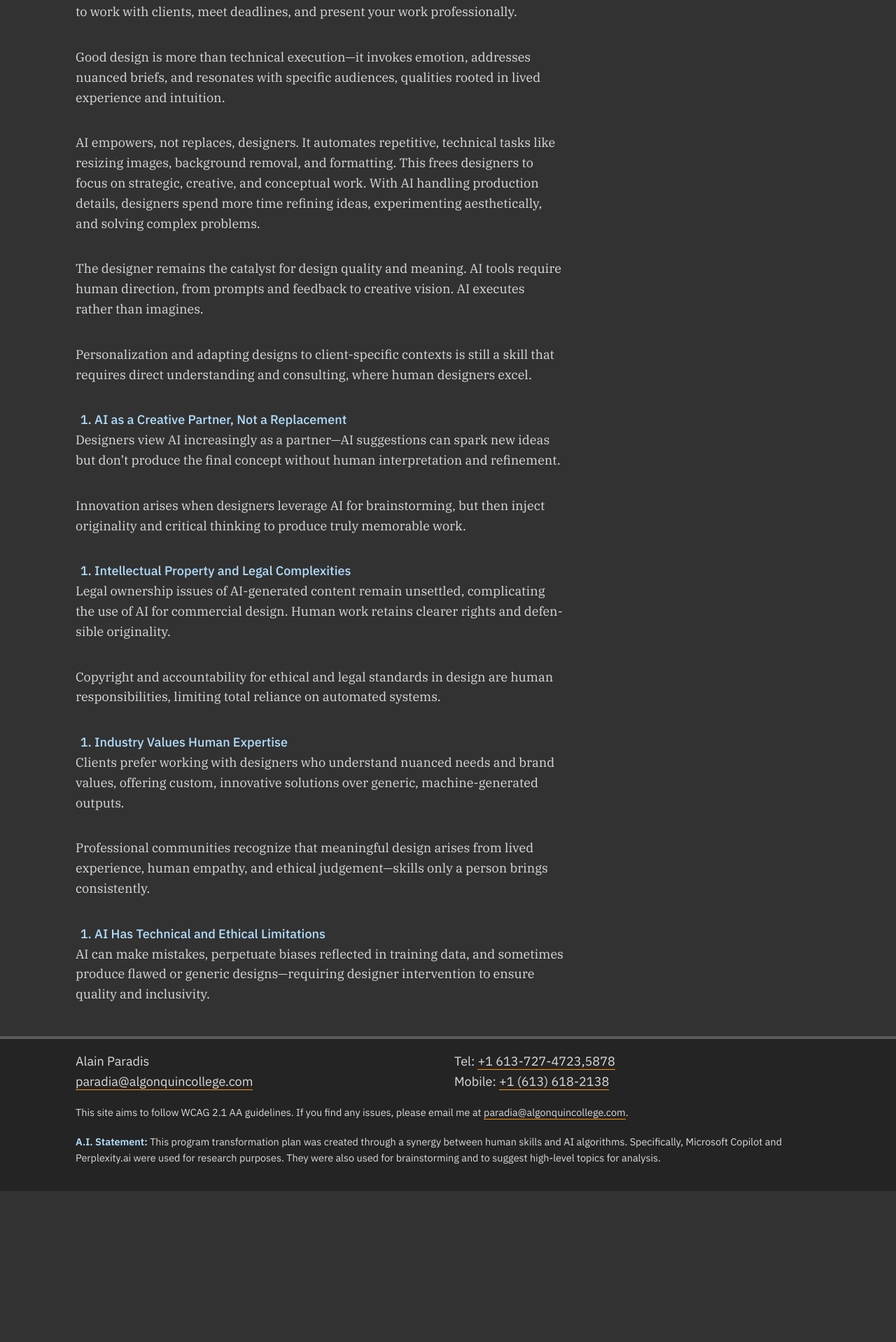
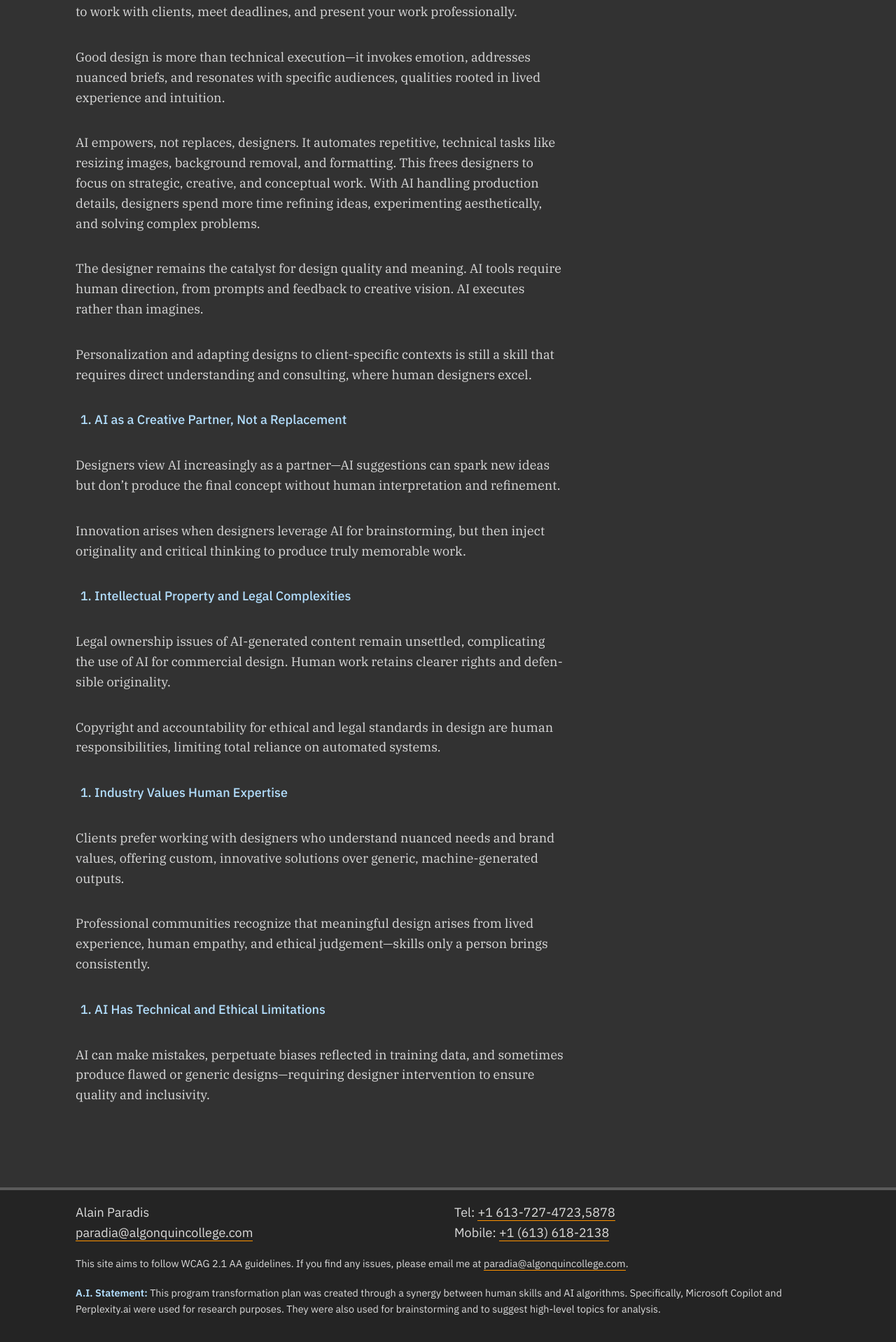
Before and after one commit to AlainParadis/program-transformation, a Jekyll site: the page built from messaging.md, in a window 1280 px wide. Shown: the part 1229-3147 px from the top of the page at 70% size. Built offline with Jekyll 4.4.1, drawn with Linux system fonts in a browser that asks for light colours; our own code applies the rules of GitHub Pages for plain Markdown files; before the commit the page ends 2931 px from its top, so only the background shows below that.

Commit message:
various css updates

```diff
--- a/css/styles.css
+++ b/css/styles.css
@@ -48,7 +48,8 @@ body
 	hyphenate-limit-zone: 8%;
 }
 
-html, body {
+html, body
+{
 	height: 100%;
 	margin: 0;
 	padding: 0;
@@ -141,7 +142,13 @@ h1 { font-size: clamp(42px, 3vw, 45px); }
 h2 { font-size: clamp(34px, 2.4vw, 36px); }
 h3 { font-size: clamp(28px, 2vw, 30px); }
 h4 { font-size: clamp(22px, 1.6vw, 24px); }
-h5 { font-size: clamp(18px, 1.35vw, 20px); color: var(--blue-light); }
+
+h5
+{
+	font-size: clamp(18px, 1.35vw, 20px);
+	color: var(--blue-light);
+}
+
 h6 { font-size: clamp(16px, 1.2vw, 18px); }
 
 :is(h1, h2, h3, h4, h5, h6) a,
@@ -165,7 +172,11 @@ h1 + p,
 	h4 + h5,
 	h5 + h6 { margin-top: 0.25rem; }
 p + p { margin-top: 2rem; }
-ul + p { margin-top: 2rem; }
+
+ul + p, ol + p
+{
+	margin-top: 2rem;
+}
 
 .center { text-align: center; }
 
@@ -220,6 +231,55 @@ strong, bold, .bold
 	font-weight: 600;
 	font-style: var(--font_style_normal);
 	color: var(--blue-light);
+}
+
+a.btn
+{
+	background-color: var(--orange);
+	color: var(--medium);
+	font-size: 1.25rem;
+	font-weight: bold;
+	text-decoration: none;
+	padding: 0.75rem 2rem;
+	margin: 2rem auto;
+	text-align: center;
+	border: 0;
+	border-radius: 9999px;
+	background-clip: padding-box;
+	display: block;
+	width: max-content;
+	transition: background-color 0.3s ease;
+}
+a.btn-small
+{
+	background-color: var(--orange);
+	color: var(--medium);
+	font-family: var(--sans);
+	font-size: 1rem;
+	font-weight: bold;
+	text-decoration: none;
+	padding: 0.25rem 2rem;
+	margin: 2rem auto;
+	text-align: center;
+	border: 4px solid var(--medium);
+	border-radius: 9999px;
+	background-clip: padding-box;
+	display: block;
+	width: max-content;
+	transition: background-color 0.3s ease;
+}
+
+.btn:hover
+{
+	background-color: var(--light);
+	color: var(--dark);
+}
+
+.btn-small:hover
+{
+	background-color: var(--blue-light);
+	color: var(--dark);
+	border: 4px solid var(--dark);
 }
 
 /* * * * * * * * * *  NAV LAYOUT * * * * * * * * */
@@ -324,6 +384,7 @@ footer ul.contact { columns: 1; }
 aside ul li { line-height: 180%; }
 aside ul li.aside-spacer { margin-top: 1rem; }
 aside ul.linkslist li { margin-top: 0.25rem; }
+
 dt
 {
 	font-weight: 500;
@@ -435,12 +496,10 @@ main { grid-area: main; }
 	right: 50%;
 	margin-left: -50vw;
 	margin-right: -50vw;
+	margin-top: 4rem;
 }
 
-footer
-{
-	font-family: var(--sans);
-}
+footer { font-family: var(--sans); }
 
 .footer-inner
 {
```
Lines whose indentation alone changed are shown as unchanged.
